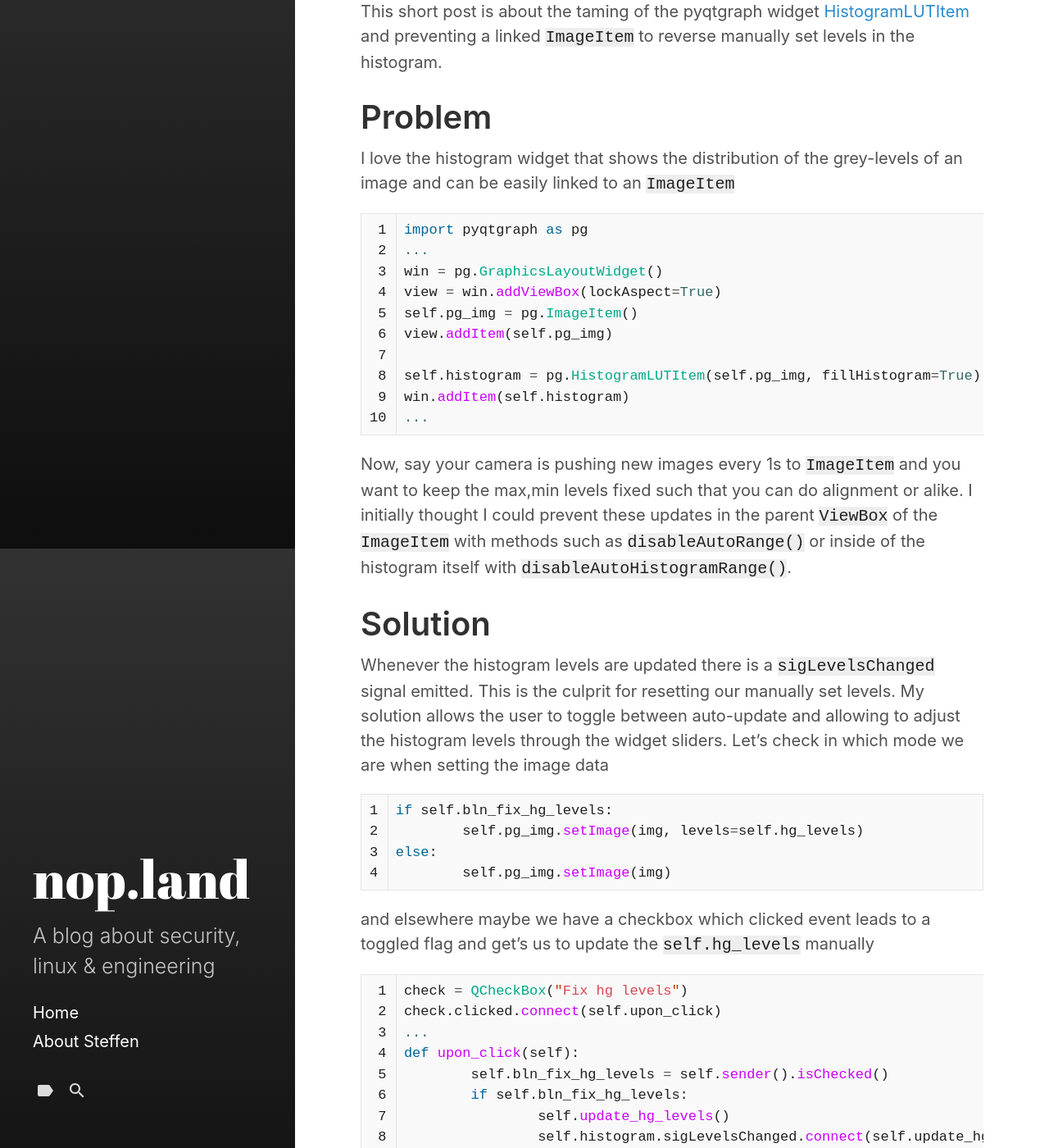
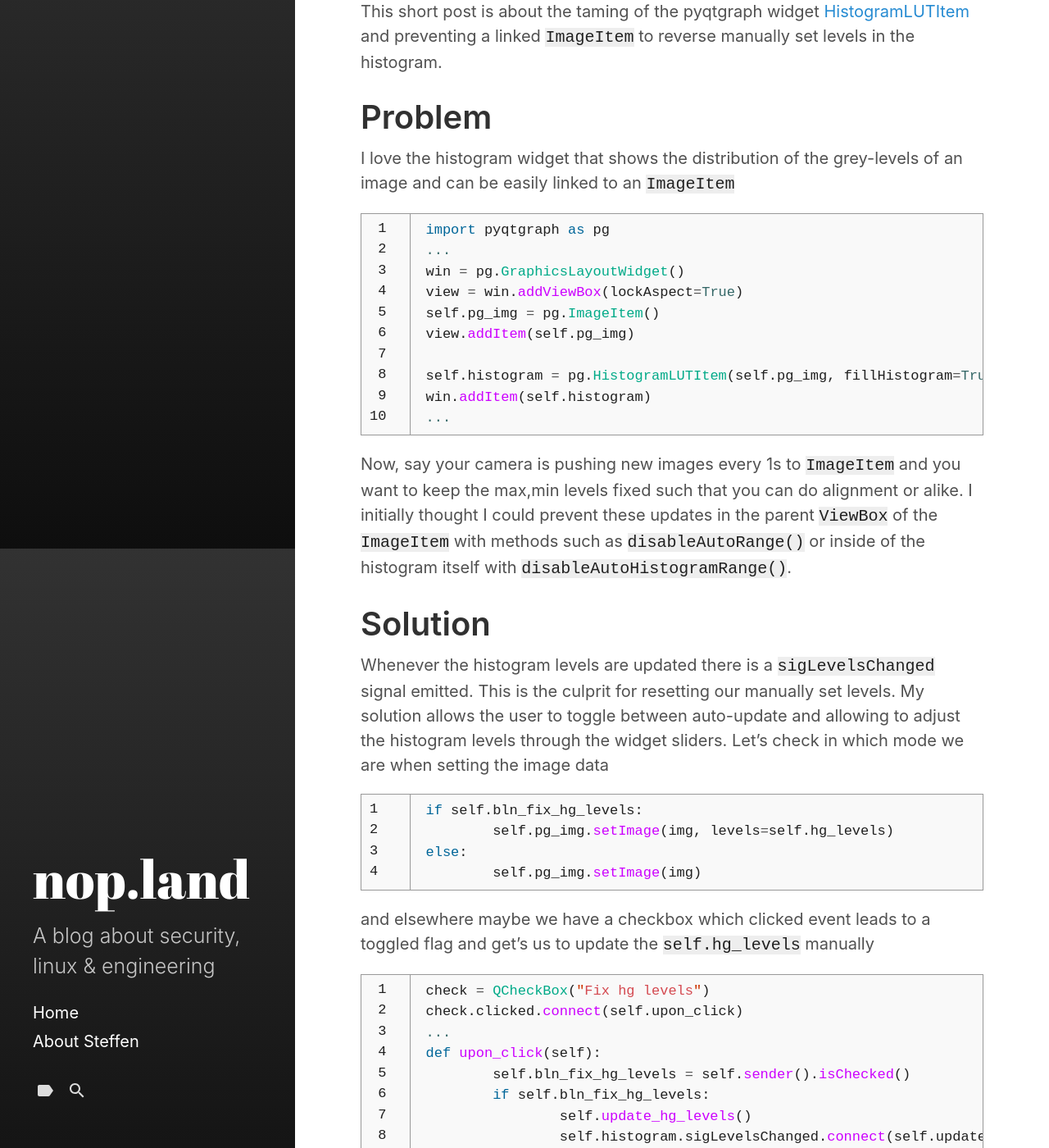
Before and after one commit to bytewvr/blog, a Jekyll site: the page built from 2023-03-10-pyqtgraph - Fixed levels in HistogramLUTItem.md, in a window 1280 px wide and 1400 px high, scrolled down 231 px. Shown: the whole window at 82% size. Built offline with Jekyll 4.4.1, drawn with Linux system fonts in a browser that asks for light colours.

Commit message:
improve codebox layout; hopefully this fixes layout on smartphone screens

```diff
--- a/_sass/hydeout/_code.scss
+++ b/_sass/hydeout/_code.scss
@@ -13,8 +13,49 @@ code {
   padding-left: 0.5em;
 }
 
+//table.rouge-table {
+//  margin-bottom: 0;
+//}
 table.rouge-table {
-  margin-bottom: 0;
+  margin: 0;
+  border-collapse: collapse;
+  table-layout: fixed;
+  td {
+    border: 1px solid #999;
+    margin-bottom: 1rem;
+    vertical-align: top;
+    &.rouge-gutter {
+      min-width: 3rem;
+      width: 3rem;
+      text-align: right;
+    }
+    &.rouge-code {
+      width: 100%;
+      overflow-x: auto;
+      overflow-y: clip;
+      .copy-button {
+        position: absolute;
+        top: 1rem;
+        right: 1rem;
+        width: 2rem;
+        height: 2rem;
+        opacity: 30%;
+        &:hover {
+          opacity: 90%;
+        }
+      }
+    }
+  }
+  pre {
+    border: 0;
+    margin: 0 0.5rem;
+    padding: 0;
+    font-family: 'Source Code Pro', monospace;
+    background: initial;
+    &.lineno {
+      margin: 0 0.2rem;
+    }
+  }
 }
 
 div.highlight {
```
